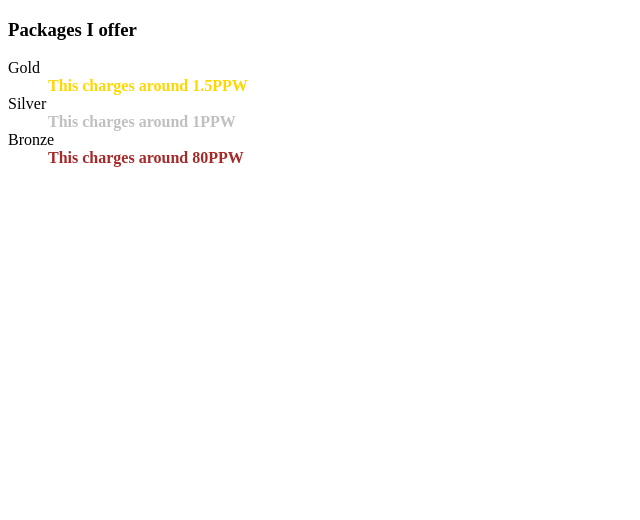
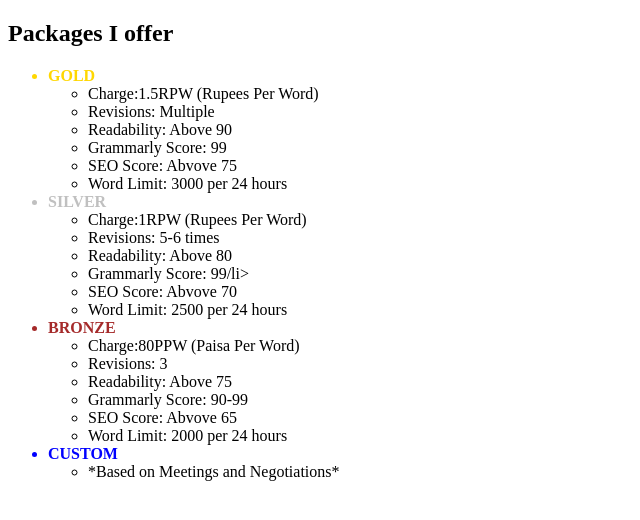
Before and after one commit to anupamharsh/CV, a plain HTML site: page package.html in a window 1280 px wide. Shown: the whole page, without its empty margins (0-640 px from the left). Drawn offline with Linux system fonts and the light colour scheme.

Commit message:
Update package.html

```diff
--- a/package.html
+++ b/package.html
@@ -4,17 +4,48 @@
     <meta charset="UTF-8">
     <meta http-equiv="X-UA-Compatible" content="IE=edge">
     <meta name="viewport" content="width=device-width, initial-scale=1.0">
-    <title>Anupam Portfolio</title>
+    <title>Anupam CV</title>
 </head>
 <body>
-    <h3>Packages I offer </h3>
-    <dl>
-        <dt>Gold</dt>
-        <dd style="color:gold"><strong>This charges around 1.5PPW</strong></dd>
-        <dt>Silver</dt>
-        <dd style="color:silver"><strong>This charges around 1PPW</strong></dd>
-        <dt >Bronze</dt>
-        <dd style="color:brown"><strong>This charges around 80PPW</strong></dd>
-    </dl>
+    <h2>Packages I offer </h2>
+    <ul type="star">
+        <li style="color: gold"><strong>GOLD </style></strong></li>
+        <ul>
+           <li>Charge:1.5RPW (Rupees Per Word)</li>
+           <li>Revisions: Multiple</li>
+           <li>Readability: Above 90</li>
+           <li>Grammarly Score: 99</li>
+           <li>SEO Score: Abvove 75</li>
+           <li>Word Limit: 3000 per 24 hours</li>
+
+        </ul>
+        <li style="color: silver"><strong>SILVER </style></strong></li>
+        <ul>
+           <li>Charge:1RPW (Rupees Per Word)</li>
+           <li>Revisions: 5-6 times</li>
+           <li>Readability: Above 80</li>
+           <li>Grammarly Score: 99/li>
+           <li>SEO Score: Abvove 70</li>
+           <li>Word Limit: 2500 per 24 hours</li>
+
+        </ul>
+        <li style="color: brown"><strong>BRONZE </style></strong></li>
+        <ul>
+           <li>Charge:80PPW (Paisa Per Word)</li>
+           <li>Revisions: 3 </li>
+           <li>Readability: Above 75</li>
+           <li>Grammarly Score: 90-99</li>
+           <li>SEO Score: Abvove 65</li>
+           <li>Word Limit: 2000 per 24 hours</li>
+
+        </ul>
+        <li style="color: blue"><strong>CUSTOM</style></strong></li>
+        <ul>
+           <li>*Based on Meetings and Negotiations*</li>
+
+        </ul>
+
+    </ul>
+
 </body>
 </html>
```
